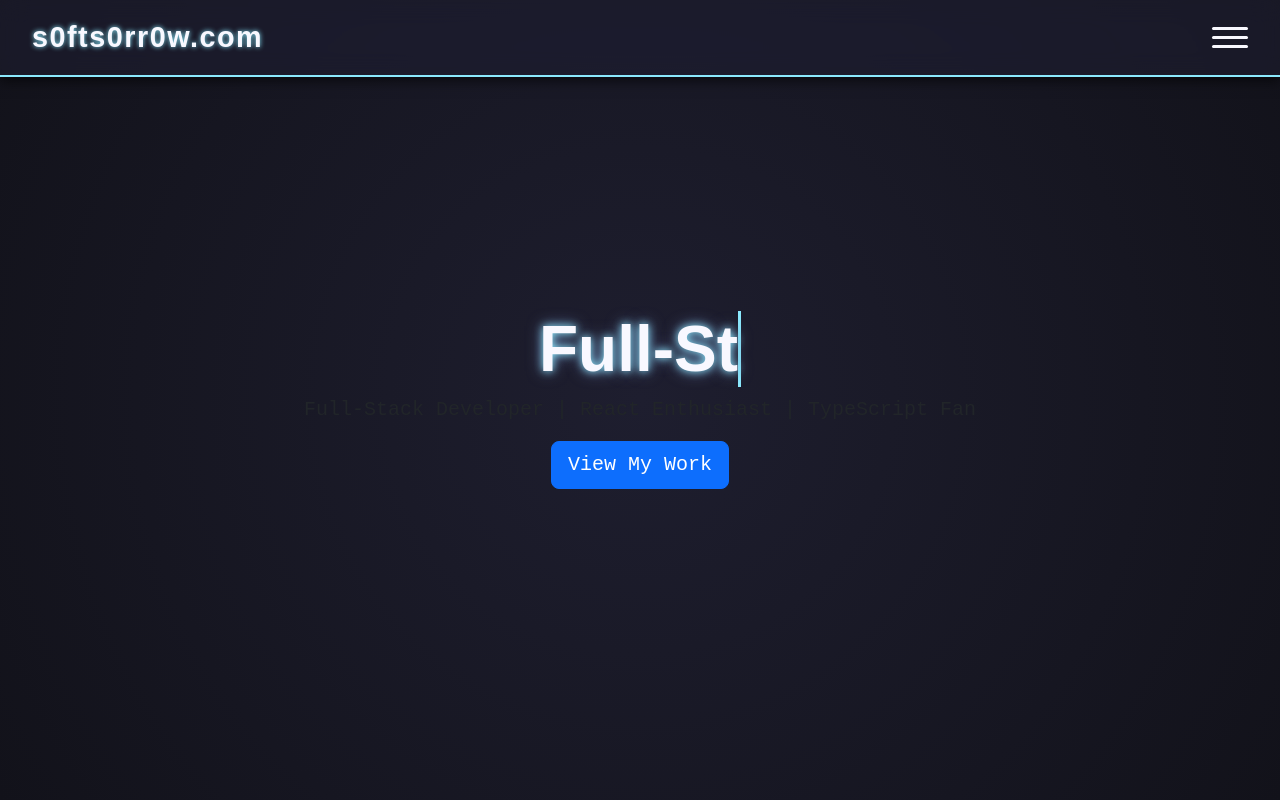
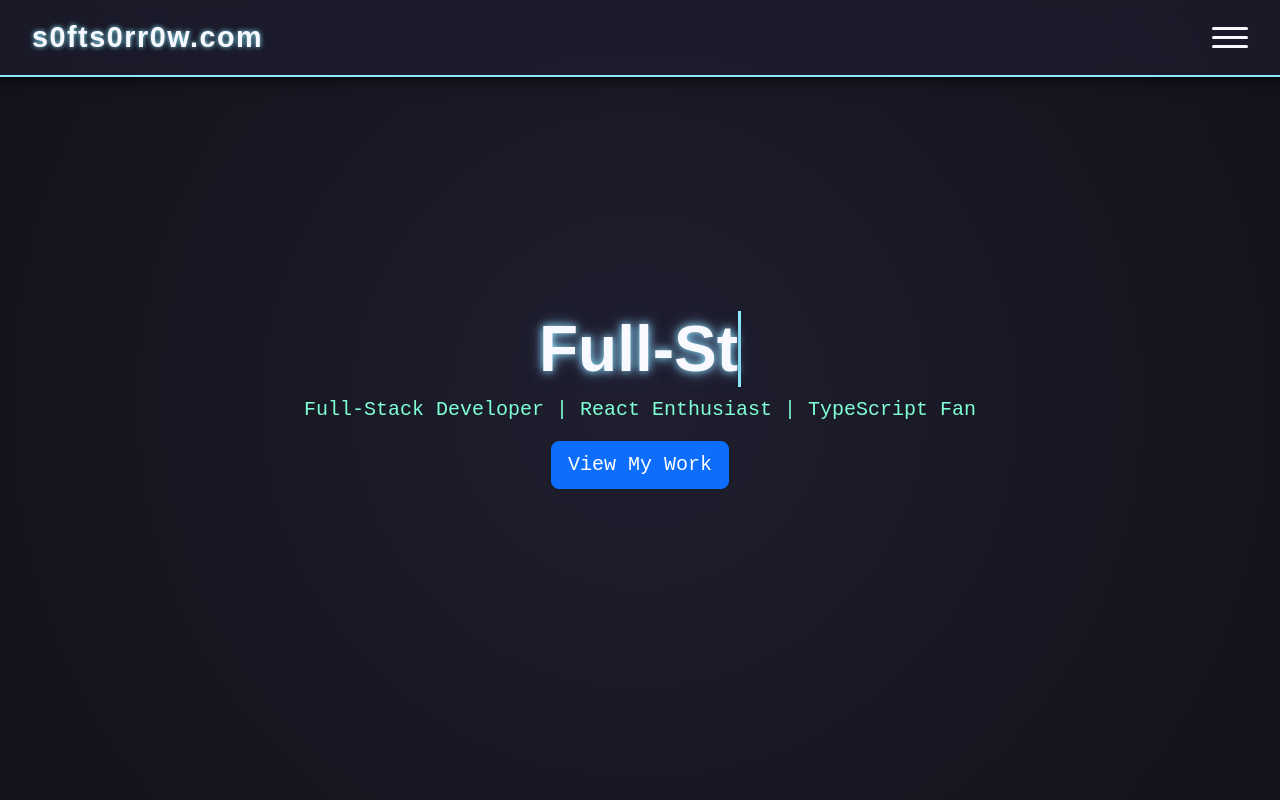
Before and after one commit to S0FTS0RR0W/s0fts0rr0w-portfolio, a React (Create React App) app: page / in a window 1280 px wide. Shown: the top 800 px of the page. Built offline with nearby package versions, Linux system fonts and the light colour scheme.

Commit message:
boring: fixed hero text

```diff
--- a/src/components/Hero.css
+++ b/src/components/Hero.css
@@ -7,6 +7,10 @@
   text-align: center;
   overflow: hidden;
   position: relative;
+}
+
+.lead {
+  color:aquamarine
 }
 
 .animated-name {
--- a/src/components/Hero.tsx
+++ b/src/components/Hero.tsx
@@ -57,7 +57,7 @@ const Hero = () => {
       <Container className="text-center">
         <h1 className={`display-3 typewriter-text ${isPaused ? 'blinking-cursor' : ''}`}>{displayedText}</h1>
         <p className="lead">Full-Stack Developer | React Enthusiast | TypeScript Fan</p>
-        <Button variant="primary" size="lg" href="#projects">
+        <Button variant="primary" size="lg" href="projects">
           View My Work
         </Button>
       </Container>
```
